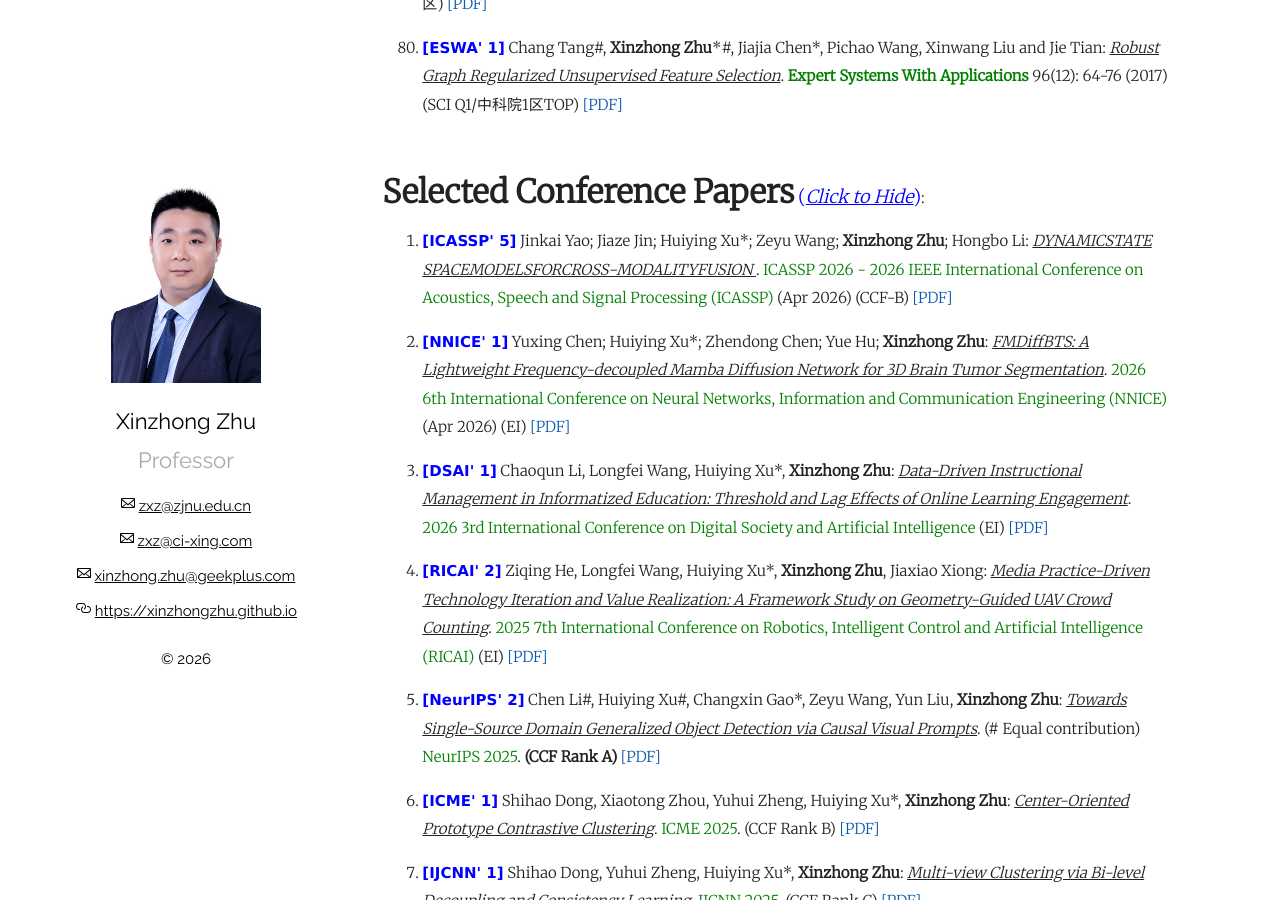
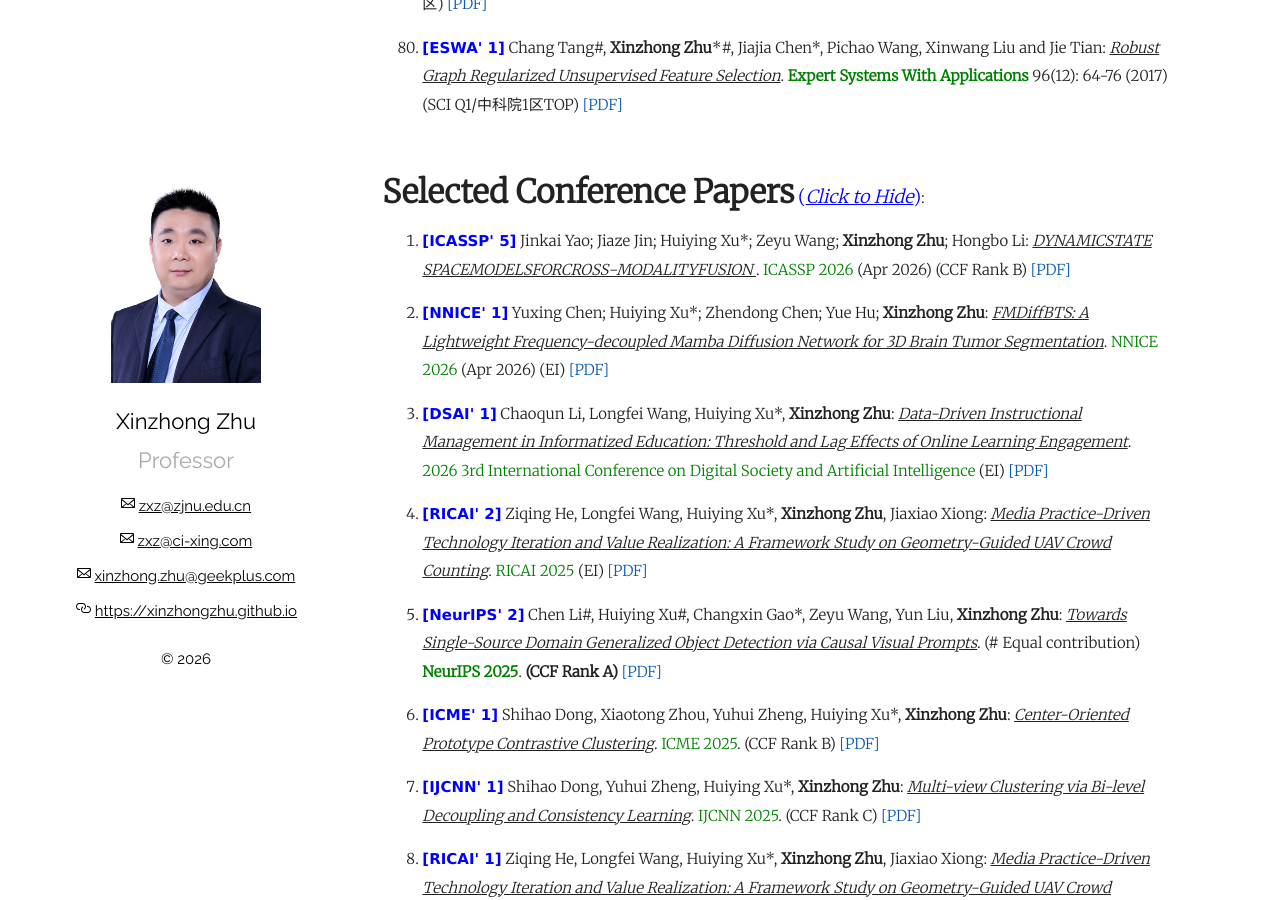
Before and after one commit to xinzhongzhu/xinzhongzhu.github.io, a Jekyll site: the page built from index.md, in a window 1280 px wide and 900 px high, scrolled down 9508 px. Built offline with Jekyll 4.4.1, drawn with Linux system fonts in a browser that asks for light colours; some of the changed text lies outside the part shown.

Commit message:
Update index.md

```diff
--- a/index.md
+++ b/index.md
@@ -214,15 +214,15 @@ Please drop me a message by email: <u>zxz@zjnu.edu.cn</u> or <u>zxz@ci-xing.com<
   <p>
     <ol>
 
-<p style="margin-top: 8px;"><li><font face="verdana" color="blue"><b>[ICASSP' 5]</b></font> Jinkai Yao; Jiaze Jin; Huiying Xu*; Zeyu Wang; <b>Xinzhong Zhu</b>; Hongbo Li: <i><u> DYNAMICSTATE SPACEMODELSFORCROSS−MODALITYFUSION </u></i>. <font color="green"> ICASSP 2026 - 2026 IEEE International Conference on Acoustics, Speech and Signal Processing (ICASSP) </font> (Apr 2026) (CCF-B) <a href = "https://xinzhongzhu.github.io/document/Dynamic_State_Space_Models_For_Cross__Modality_Fusion.pdf">[PDF]</a>  </li></p>
+<p style="margin-top: 8px;"><li><font face="verdana" color="blue"><b>[ICASSP' 5]</b></font> Jinkai Yao; Jiaze Jin; Huiying Xu*; Zeyu Wang; <b>Xinzhong Zhu</b>; Hongbo Li: <i><u> DYNAMICSTATE SPACEMODELSFORCROSS−MODALITYFUSION </u></i>. <font color="green"> ICASSP 2026 </font> (Apr 2026) (CCF Rank B) <a href = "https://xinzhongzhu.github.io/document/Dynamic_State_Space_Models_For_Cross__Modality_Fusion.pdf">[PDF]</a>  </li></p>
 
-<p style="margin-top: 8px;"><li><font face="verdana" color="blue"><b>[NNICE' 1]</b></font> Yuxing Chen; Huiying Xu*; Zhendong Chen; Yue Hu; <b>Xinzhong Zhu</b>: <i><u>FMDiffBTS: A Lightweight Frequency-decoupled Mamba Diffusion Network for 3D Brain Tumor Segmentation</u></i>. <font color="green"> 2026 6th International Conference on Neural Networks, Information and Communication Engineering (NNICE) </font> (Apr 2026) (EI) <a href = "https://xinzhongzhu.github.io/document/FMDiffBTS_A_Lightweight_Frequency-decoupled_Mamba_Diffusion_Network_for_3D_Brain_Tumor_Segmentation.pdf">[PDF]</a>  </li></p>
+<p style="margin-top: 8px;"><li><font face="verdana" color="blue"><b>[NNICE' 1]</b></font> Yuxing Chen; Huiying Xu*; Zhendong Chen; Yue Hu; <b>Xinzhong Zhu</b>: <i><u>FMDiffBTS: A Lightweight Frequency-decoupled Mamba Diffusion Network for 3D Brain Tumor Segmentation</u></i>. <font color="green"> NNICE 2026 </font> (Apr 2026) (EI) <a href = "https://xinzhongzhu.github.io/document/FMDiffBTS_A_Lightweight_Frequency-decoupled_Mamba_Diffusion_Network_for_3D_Brain_Tumor_Segmentation.pdf">[PDF]</a>  </li></p>
 
 <p style="margin-top: 8px;"><li><font face="verdana" color="blue"><b>[DSAI' 1]</b></font> Chaoqun Li, Longfei Wang, Huiying Xu*, <b>Xinzhong Zhu</b>: <i><u> Data-Driven Instructional Management in Informatized Education: Threshold and Lag Effects of Online Learning Engagement</u></i>. <font color="green"> 2026 3rd International Conference on Digital Society and Artificial Intelligence </font> (EI) <a href = "https://xinzhongzhu.github.io/document/Data-Driven Instructional Management in Informatized Education Threshold and Lag Effects of Online Learning Engagement.pdf">[PDF]</a> </li></p>
 
-<p style="margin-top: 8px;"><li><font face="verdana" color="blue"><b>[RICAI' 2]</b></font> Ziqing He, Longfei Wang, Huiying Xu*, <b>Xinzhong Zhu</b>, Jiaxiao Xiong: <i><u> Media Practice-Driven Technology Iteration and Value Realization: A Framework Study on Geometry-Guided UAV Crowd Counting</u></i>. <font color="green"> 2025 7th International Conference on Robotics, Intelligent Control and Artificial Intelligence (RICAI)</font> (EI) <a href = "https://xinzhongzhu.github.io/document/RICAI 2025-Media_Practice-Driven_Technology_Iteration_and_Value_Realization_A_Framework_Study_on_Geometry-Guided_UAV_Crowd_Counting.pdf">[PDF]</a> </li></p>
+<p style="margin-top: 8px;"><li><font face="verdana" color="blue"><b>[RICAI' 2]</b></font> Ziqing He, Longfei Wang, Huiying Xu*, <b>Xinzhong Zhu</b>, Jiaxiao Xiong: <i><u> Media Practice-Driven Technology Iteration and Value Realization: A Framework Study on Geometry-Guided UAV Crowd Counting</u></i>. <font color="green"> RICAI 2025</font> (EI) <a href = "https://xinzhongzhu.github.io/document/RICAI 2025-Media_Practice-Driven_Technology_Iteration_and_Value_Realization_A_Framework_Study_on_Geometry-Guided_UAV_Crowd_Counting.pdf">[PDF]</a> </li></p>
 
-<p style="margin-top: 8px;"><li><font face="verdana" color="blue"><b>[NeurIPS' 2]</b></font> Chen Li#, Huiying Xu#, Changxin Gao*, Zeyu Wang, Yun Liu, <b>Xinzhong Zhu</b>: <i><u>Towards Single-Source Domain Generalized Object Detection via Causal Visual Prompts</u></i>. (# Equal contribution)  <font color="green">NeurIPS 2025</font>. <b>(CCF Rank A)</b> <a href = "https://xinzhongzhu.github.io/document/Towards Single-Source Domain Generalized Object.pdf">[PDF]</a>  </li></p>
+<p style="margin-top: 8px;"><li><font face="verdana" color="blue"><b>[NeurIPS' 2]</b></font> Chen Li#, Huiying Xu#, Changxin Gao*, Zeyu Wang, Yun Liu, <b>Xinzhong Zhu</b>: <i><u>Towards Single-Source Domain Generalized Object Detection via Causal Visual Prompts</u></i>. (# Equal contribution)  <font color="green"><b>NeurIPS 2025</b></font>. <b>(CCF Rank A)</b> <a href = "https://xinzhongzhu.github.io/document/Towards Single-Source Domain Generalized Object.pdf">[PDF]</a>  </li></p>
 
 <p style="margin-top: 8px;"><li><font face="verdana" color="blue"><b>[ICME' 1]</b></font> Shihao Dong, Xiaotong Zhou, Yuhui Zheng, Huiying Xu*, <b>Xinzhong Zhu</b>: <i><u>Center-Oriented Prototype Contrastive Clustering</u></i>. <font color="green">ICME 2025</font>. (CCF Rank B) <a href = "https://xinzhongzhu.github.io/document/Center-Oriented Prototype Contrastive Clustering.pdf">[PDF]</a> </li></p>
 
@@ -234,9 +234,9 @@ Please drop me a message by email: <u>zxz@zjnu.edu.cn</u> or <u>zxz@ci-xing.com<
 
 <p style="margin-top: 8px;"><li><font face="verdana" color="blue"><b>[ICIC' 1]</b></font> Ke Sheng, Huiying Xu*, <b>Xinzhong Zhu</b>: <i><u>Pose-Enhanced 3D Rotary Embedding for Multi-View 3D Object Detection</u></i>. <font color="green">ICIC 2025</font>. (CCF Rank C) <a href = "https://xinzhongzhu.github.io/document/Pose-Enhanced 3D Rotary Embedding for Multi-View 3D Object Detection.pdf">[PDF]</a> </li></p>
 
-<p style="margin-top: 8px;"><li><font face="verdana" color="blue"><b>[MM' 3]</b></font> Xuedong He*#, Huiying Xu*#, <b>Xinzhong Zhu</b>, Hongbo Li: <i><u>High-Performance Discriminative Tracking with Spatio-Temporal Template Fusion</u></i>. (# Equal contribution) <font color="green">ACM MM 2025</font>. <b>(CCF Rank A)</b> <a href = "https://xinzhongzhu.github.io/document/High-Performance Discriminative Tracking with Spatio-Temporal Template Fusion.pdf">[PDF]</a> </li></p>
+<p style="margin-top: 8px;"><li><font face="verdana" color="blue"><b>[MM' 3]</b></font> Xuedong He*#, Huiying Xu*#, <b>Xinzhong Zhu</b>, Hongbo Li: <i><u>High-Performance Discriminative Tracking with Spatio-Temporal Template Fusion</u></i>. (# Equal contribution) <font color="green"><b>ACM MM 2025</b></font>. <b>(CCF Rank A)</b> <a href = "https://xinzhongzhu.github.io/document/High-Performance Discriminative Tracking with Spatio-Temporal Template Fusion.pdf">[PDF]</a> </li></p>
 
-<p style="margin-top: 8px;"><li><font face="verdana" color="blue"><b>[ICML' 2]</b></font> Yiming Sun, Xin Li, Pengfei Zhu*, Qinghua Hu, Dongwei Ren, Huiying Xu, <b>Xinzhong Zhu</b>: <i><u>Task-Gated Multi-Expert Collaboration Network for Degraded Multi-Modal Image Fusion</u></i>. <font color="green">ICML 2025</font>. <b>(CCF Rank A)</b> <a href = "https://xinzhongzhu.github.io/document/3251_Task_Gated_Multi_Expert.pdf">[PDF]</a> <a href = "https://github.com/LeeX54946/TG-ECNet">[Code]</a>  </li></p>
+<p style="margin-top: 8px;"><li><font face="verdana" color="blue"><b>[ICML' 2]</b></font> Yiming Sun, Xin Li, Pengfei Zhu*, Qinghua Hu, Dongwei Ren, Huiying Xu, <b>Xinzhong Zhu</b>: <i><u>Task-Gated Multi-Expert Collaboration Network for Degraded Multi-Modal Image Fusion</u></i>. <font color="green"><b>ICML 2025</b></font>. <b>(CCF Rank A)</b> <a href = "https://xinzhongzhu.github.io/document/3251_Task_Gated_Multi_Expert.pdf">[PDF]</a> <a href = "https://github.com/LeeX54946/TG-ECNet">[Code]</a>  </li></p>
 
 <p style="margin-top: 8px;"><li><font face="verdana" color="blue"><b>[CSCWD' 1]</b></font> Linwei Yao, Kuan Li*, Huiying Xu, <b>Xinzhong Zhu*</b>,  Hongbo Li: <i><u>Multi-DAT: Dynamic Job Task Scheduling Method Based on Multi-agent Reinforcement Learning</u></i>. <font color="green">CSCWD 2025</font>. (CCF Rank B) <a href = "https://xinzhongzhu.github.io/document/Dynamic_scheduling_of_carrier_based_aircraft_support_tasks_based_on_multi_agent_reinforcement_learning.pdf">[PDF]</a>  </li></p>
 
@@ -246,34 +246,34 @@ Please drop me a message by email: <u>zxz@zjnu.edu.cn</u> or <u>zxz@ci-xing.com<
 
 <p style="margin-top: 8px;"><li><font face="verdana" color="blue"><b>[ICASSP' 2]</b></font> Minghao Li, Hechuan Lin, Huiying Xu*, Ziying Wang, <b>Xinzhong Zhu</b>,  Xiao Huang: <i><u>One-step Incomplete Muti-view Clustering based on Bipartite Graph Learning</u></i>. <font color="green">ICASSP 2025</font>. (CCF Rank B) <a href = "https://xinzhongzhu.github.io/document/Minghao-Li.pdf">[PDF]</a>  </li></p>
 
-<p style="margin-top: 8px;"><li><font face="verdana" color="blue"><b>[AAAI' 6]</b></font> Chen Li, Rui Zhao, Zeyu Wang, Huiying Xu*, <b>Xinzhong Zhu</b>*: <i><u>RemDet: Rethinking Efficient Model Design for UAV Object Detection</u></i>. <font color="green">AAAI 2025</font>. <b>(CCF Rank A)</b> <a href = "https://xinzhongzhu.github.io/document/RemDet_AAAI_final.pdf">[PDF]</a> <a href = "https://github.com/HZAI-ZJNU/RemDet">[Code]</a> <a href = "https://hub.baai.ac.cn/paper/cedfd291-c1cb-4e13-9d87-844382c5a09d#introduction">[Intro]</a></li></p>
+<p style="margin-top: 8px;"><li><font face="verdana" color="blue"><b>[AAAI' 6]</b></font> Chen Li, Rui Zhao, Zeyu Wang, Huiying Xu*, <b>Xinzhong Zhu</b>*: <i><u>RemDet: Rethinking Efficient Model Design for UAV Object Detection</u></i>. <font color="green"><b>AAAI 2025</b></font>. <b>(CCF Rank A)</b> <a href = "https://xinzhongzhu.github.io/document/RemDet_AAAI_final.pdf">[PDF]</a> <a href = "https://github.com/HZAI-ZJNU/RemDet">[Code]</a> <a href = "https://hub.baai.ac.cn/paper/cedfd291-c1cb-4e13-9d87-844382c5a09d#introduction">[Intro]</a></li></p>
 
-<p style="margin-top: 8px;"><li><font face="verdana" color="blue"><b>[AAAI' 5]</b></font> Zeyu Wang#, Chen Li#, Huiying Xu*, <b>Xinzhong Zhu</b>*, Hongbo Li: <i><u>Mamba YOLO: SSMs-Based YOLO For Object Detection</u></i>. (# Equal contribution) <font color="green">AAAI 2025</font>. <b>(CCF Rank A)</b> <a href = "https://arxiv.org/pdf/2406.05835">[PDF]</a> <a href = "https://github.com/HZAI-ZJNU/Mamba-YOLO">[Code]</a> <a href = "https://mp.weixin.qq.com/s/akYY5sKYU6FAgN4nTcYB1w">[Intro]</a></li></p>
+<p style="margin-top: 8px;"><li><font face="verdana" color="blue"><b>[AAAI' 5]</b></font> Zeyu Wang#, Chen Li#, Huiying Xu*, <b>Xinzhong Zhu</b>*, Hongbo Li: <i><u>Mamba YOLO: SSMs-Based YOLO For Object Detection</u></i>. (# Equal contribution) <font color="green"><b>AAAI 2025</b></font>. <b>(CCF Rank A)</b> <a href = "https://arxiv.org/pdf/2406.05835">[PDF]</a> <a href = "https://github.com/HZAI-ZJNU/Mamba-YOLO">[Code]</a> <a href = "https://mp.weixin.qq.com/s/akYY5sKYU6FAgN4nTcYB1w">[Intro]</a></li></p>
 
-<p style="margin-top: 8px;"><li><font face="verdana" color="blue"><b>[MM' 2]</b></font> Dayu Hu, Suyuan Liu, Jun Wang, Junpu Zhang, Siwei Wang, Xingchen Hu, <b>Xinzhong Zhu</b>*, Chang Tang, Xinwang Liu*: <i><u>Reliable Attribute-missing Multi-view Clustering with Instance-level and Feature-level Cooperative Imputation</u></i>. <font color="green">ACM MM 2024</font>. <b>(CCF Rank A)</b> <a href = "https://xinzhongzhu.github.io/document/MM2.pdf">[PDF]</a>  </li></p>
+<p style="margin-top: 8px;"><li><font face="verdana" color="blue"><b>[MM' 2]</b></font> Dayu Hu, Suyuan Liu, Jun Wang, Junpu Zhang, Siwei Wang, Xingchen Hu, <b>Xinzhong Zhu</b>*, Chang Tang, Xinwang Liu*: <i><u>Reliable Attribute-missing Multi-view Clustering with Instance-level and Feature-level Cooperative Imputation</u></i>. <font color="green"><b>ACM MM 2024</b></font>. <b>(CCF Rank A)</b> <a href = "https://xinzhongzhu.github.io/document/MM2.pdf">[PDF]</a>  </li></p>
 
-<p style="margin-top: 8px;"><li><font face="verdana" color="blue"><b>[MM' 1]</b></font> Fangdi Wang, Siwei Wang, Tianrui Liu, Jiaqi Jin, Zhibin Dong, Xihong Yang, Yu Feng, <b>Xinzhong Zhu</b>*, Xinwang Liu*, En Zhu: <i><u>View Gap Matters: Cross-view Topology and Information Decoupling for Multi-view Clustering</u></i>. <font color="green">ACM MM 2024</font>. <b>(CCF Rank A)</b> <a href = "https://xinzhongzhu.github.io/document/MM11.pdf">[PDF]</a>  </li></p>
+<p style="margin-top: 8px;"><li><font face="verdana" color="blue"><b>[MM' 1]</b></font> Fangdi Wang, Siwei Wang, Tianrui Liu, Jiaqi Jin, Zhibin Dong, Xihong Yang, Yu Feng, <b>Xinzhong Zhu</b>*, Xinwang Liu*, En Zhu: <i><u>View Gap Matters: Cross-view Topology and Information Decoupling for Multi-view Clustering</u></i>. <font color="green"><b>ACM MM 2024</b></font>. <b>(CCF Rank A)</b> <a href = "https://xinzhongzhu.github.io/document/MM11.pdf">[PDF]</a>  </li></p>
 
 
-<p style="margin-top: 8px;"><li><font face="verdana" color="blue"><b>[ICML' 1]</b></font> Weixuan Liang, En Zhu, Shengju Yu, Huiying Xu*, <b>Xinzhong Zhu</b>*, Xinwang Liu*: <i><u>Scalable Multiple Kernel Clustering: Learning Clustering Structure from Expectation</u></i>. <font color="green">ICML 2024</font>. <b>(CCF Rank A)</b> <a href = "https://xinzhongzhu.github.io/document/813_scalable_multiple_kernel_clust.pdf">[PDF]</a>  </li></p>
+<p style="margin-top: 8px;"><li><font face="verdana" color="blue"><b>[ICML' 1]</b></font> Weixuan Liang, En Zhu, Shengju Yu, Huiying Xu*, <b>Xinzhong Zhu</b>*, Xinwang Liu*: <i><u>Scalable Multiple Kernel Clustering: Learning Clustering Structure from Expectation</u></i>. <font color="green"><b>ICML 2024</b></font>. <b>(CCF Rank A)</b> <a href = "https://xinzhongzhu.github.io/document/813_scalable_multiple_kernel_clust.pdf">[PDF]</a>  </li></p>
 
 <p style="margin-top: 8px;"><li><font face="verdana" color="blue"><b>[ICASSP' 1]</b></font> Yue Hu, Huiying Xu*, <b>Xinzhong Zhu</b>, Hundera Negalign Wake: <i><u>V-DDPM: MRI Rician Noise Removal Model Based on VST and DDPM</u></i>. <font color="green">ICASSP 2024</font>. (CCF Rank B) <a href = "https://xinzhongzhu.github.io/document/V-DDPM_MRI_Rician_Noise_Removal_Model_Based_on_VST_and_DDPM.pdf">[PDF]</a>  </li></p>
 
-<p style="margin-top: 8px;"><li><font face="verdana" color="blue"><b>[NeurIPS' 1]</b></font> Siwei Wang, Xinwang Liu*, Suyuan Liu, Jiaqi Jin, Wenxuan Tu, <b>Xinzhong Zhu</b>, En Zhu: <i><u>Align then Fusion: Generalized Large-scale Multi-view Clustering with Anchor Matching Correspondences</u></i>. <font color="green">NeurIPS 2022</font>. <b>(CCF Rank A)</b> <a href = "https://xinzhongzhu.github.io/document/2023_5_6.pdf">[PDF]</a>  </li></p>
+<p style="margin-top: 8px;"><li><font face="verdana" color="blue"><b>[NeurIPS' 1]</b></font> Siwei Wang, Xinwang Liu*, Suyuan Liu, Jiaqi Jin, Wenxuan Tu, <b>Xinzhong Zhu</b>, En Zhu: <i><u>Align then Fusion: Generalized Large-scale Multi-view Clustering with Anchor Matching Correspondences</u></i>. <font color="green"><b>NeurIPS</b> 2022</font>. <b>(CCF Rank A)</b> <a href = "https://xinzhongzhu.github.io/document/2023_5_6.pdf">[PDF]</a>  </li></p>
 
-<p style="margin-top: 8px;"><li><font face="verdana" color="blue"><b>[CVPR' 2]</b></font> Siwei Wang, Xinwang Liu*, Li Liu, Wenxuan Tu, <b>Xinzhong Zhu</b>, Jiyuan Liu, Sihang Zhou, En Zhu: <i><u>Highly-efficient Incomplete Large-scale Multi-view Clustering with Consensus Bipartite Graph</u></i>. <font color="green">CVPR 2022</font>. <b>(CCF Rank A)</b> <a href = "https://openaccess.thecvf.com/content/CVPR2022/papers/Wang_Highly-Efficient_Incomplete_Large-Scale_Multi-View_Clustering_With_Consensus_Bipartite_Graph_CVPR_2022_paper.pdf">[PDF]</a> </li></p>
+<p style="margin-top: 8px;"><li><font face="verdana" color="blue"><b>[CVPR' 2]</b></font> Siwei Wang, Xinwang Liu*, Li Liu, Wenxuan Tu, <b>Xinzhong Zhu</b>, Jiyuan Liu, Sihang Zhou, En Zhu: <i><u>Highly-efficient Incomplete Large-scale Multi-view Clustering with Consensus Bipartite Graph</u></i>. <font color="green"><b>CVPR 2022</b></font>. <b>(CCF Rank A)</b> <a href = "https://openaccess.thecvf.com/content/CVPR2022/papers/Wang_Highly-Efficient_Incomplete_Large-Scale_Multi-View_Clustering_With_Consensus_Bipartite_Graph_CVPR_2022_paper.pdf">[PDF]</a> </li></p>
 
-<p style="margin-top: 8px;"><li><font face="verdana" color="blue"><b>[AAAI' 4]</b></font> Chang Tang, Xinwang Liu*, <b>Xinzhong Zhu</b>, En Zhu, Kun Sun, Pichao Wang, Lizhe Wang and Albert Zomaya: <i><u>MRF: Defocus Blur Detection via Recurrently Refining Multi-scale Residual Features</u></i>. <font color="green">AAAI 2020</font>. (CCF Rank A, Accepted Nov. 2019) </li></p>
+<p style="margin-top: 8px;"><li><font face="verdana" color="blue"><b>[AAAI' 4]</b></font> Chang Tang, Xinwang Liu*, <b>Xinzhong Zhu</b>, En Zhu, Kun Sun, Pichao Wang, Lizhe Wang and Albert Zomaya: <i><u>MRF: Defocus Blur Detection via Recurrently Refining Multi-scale Residual Features</u></i>. <font color="green"><b>AAAI 2020</b></font>. (CCF Rank A, Accepted Nov. 2019) </li></p>
 
-<p style="margin-top: 8px;"><li><font face="verdana" color="blue"><b>[AAAI' 3]</b></font> Chang Tang, Xinwang Liu*, <b>Xinzhong Zhu</b>, En Zhu, Zhigang Luo, Wen Gao: <i><u>CGD: Multi-view Clustering via Cross-view Graph Diffusion</u></i>. <font color="green">AAAI 2020</font>. (CCF Rank A, Accepted Nov. 2019) </li></p>
+<p style="margin-top: 8px;"><li><font face="verdana" color="blue"><b>[AAAI' 3]</b></font> Chang Tang, Xinwang Liu*, <b>Xinzhong Zhu</b>, En Zhu, Zhigang Luo, Wen Gao: <i><u>CGD: Multi-view Clustering via Cross-view Graph Diffusion</u></i>. <font color="green"><b>AAAI 2020</b></font>. (CCF Rank A, Accepted Nov. 2019) </li></p>
 
-<p style="margin-top: 8px;"><li><font face="verdana" color="blue"><b>[AAAI' 2]</b></font> Xinwang Liu#, <b>Xinzhong Zhu</b>*#, Miaomiao Li, Chang Tang, En Zhu, Jianping Yin, Wen Gao: <i><u>Efficient and Effective Incomplete Multi-view Clustering</u></i>. <font color="green">AAAI 2019</font>.<b>(CCF Rank A)</b> <a href = "https://wvvw.aaai.org/ojs/index.php/AAAI/article/download/4350/4228">[PDF]</a></li></p>
+<p style="margin-top: 8px;"><li><font face="verdana" color="blue"><b>[AAAI' 2]</b></font> Xinwang Liu#, <b>Xinzhong Zhu</b>*#, Miaomiao Li, Chang Tang, En Zhu, Jianping Yin, Wen Gao: <i><u>Efficient and Effective Incomplete Multi-view Clustering</u></i>. <font color="green"><b>AAAI 2019</b></font>.<b>(CCF Rank A)</b> <a href = "https://wvvw.aaai.org/ojs/index.php/AAAI/article/download/4350/4228">[PDF]</a></li></p>
 
-<p style="margin-top: 8px;"><li><font face="verdana" color="blue"><b>[AAAI' 1]</b></font> Chang Tang, Xinwang Liu*, <b>Xinzhong Zhu</b>*, Lizhe Wang: <i><u>Cross-view Local Structure Preserved Diversity and Consensus Learning for Multi-view Unsupervised Feature Selection</u></i>. <font color="green">AAAI 2019</font>.<b>(CCF Rank A)</b> <a href = "https://wvvw.aaai.org/ojs/index.php/AAAI/article/download/4443/4321">[PDF]</a></li></p>
+<p style="margin-top: 8px;"><li><font face="verdana" color="blue"><b>[AAAI' 1]</b></font> Chang Tang, Xinwang Liu*, <b>Xinzhong Zhu</b>*, Lizhe Wang: <i><u>Cross-view Local Structure Preserved Diversity and Consensus Learning for Multi-view Unsupervised Feature Selection</u></i>. <font color="green"><b>AAAI 2019</b></font>.<b>(CCF Rank A)</b> <a href = "https://wvvw.aaai.org/ojs/index.php/AAAI/article/download/4443/4321">[PDF]</a></li></p>
 
-<p style="margin-top: 8px;"><li><font face="verdana" color="blue"><b>[CVPR' 1]</b></font> Chang Tang, <b>Xinzhong Zhu</b>, Xinwang Liu, Lizhe Wang, Albert Zomaya: <i><u>DeFusionNET: Defocus Blur Detection via Recurrently Fusing and Refining Multi-scale Deep Features</u></i>. <font color="green">CVPR 2019</font>. <b>(CCF Rank A)</b> <a href = "http://openaccess.thecvf.com/content_CVPR_2019/papers/Tang_DeFusionNET_Defocus_Blur_Detection_via_Recurrently_Fusing_and_Refining_Multi-Scale_CVPR_2019_paper.pdf">[PDF]</a></li></p>
+<p style="margin-top: 8px;"><li><font face="verdana" color="blue"><b>[CVPR' 1]</b></font> Chang Tang, <b>Xinzhong Zhu</b>, Xinwang Liu, Lizhe Wang, Albert Zomaya: <i><u>DeFusionNET: Defocus Blur Detection via Recurrently Fusing and Refining Multi-scale Deep Features</u></i>. <font color="green"><b>CVPR 2019</b></font>. <b>(CCF Rank A)</b> <a href = "http://openaccess.thecvf.com/content_CVPR_2019/papers/Tang_DeFusionNET_Defocus_Blur_Detection_via_Recurrently_Fusing_and_Refining_Multi-Scale_CVPR_2019_paper.pdf">[PDF]</a></li></p>
 
-<p style="margin-top: 8px;"><li><font face="verdana" color="blue"><b>[IJCAI' 1]</b></font> <b>Xinzhong Zhu</b>, Xinwang Liu, Miaomiao Li, En Zhu, Li Liu, Zhiping Cai, Jianping Yin, Wen Gao: <i><u>Localized Incomplete Multiple Kernel k-means</u></i>. <font color="green">International Joint Conference on Artificial Intelligence (IJCAI)</font> Stockholm, 2018, 3271-3277. <b>(CCF Rank A)</b> <a href = "https://www.ijcai.org/proceedings/2018/0454.pdf">[PDF]</a></li></p>
+<p style="margin-top: 8px;"><li><font face="verdana" color="blue"><b>[IJCAI' 1]</b></font> <b>Xinzhong Zhu</b>, Xinwang Liu, Miaomiao Li, En Zhu, Li Liu, Zhiping Cai, Jianping Yin, Wen Gao: <i><u>Localized Incomplete Multiple Kernel k-means</u></i>. <font color="green"><b>International Joint Conference on Artificial Intelligence (IJCAI)</b></font> Stockholm, 2018, 3271-3277. <b>(CCF Rank A)</b> <a href = "https://www.ijcai.org/proceedings/2018/0454.pdf">[PDF]</a></li></p>
 
 
 </ol>
```
